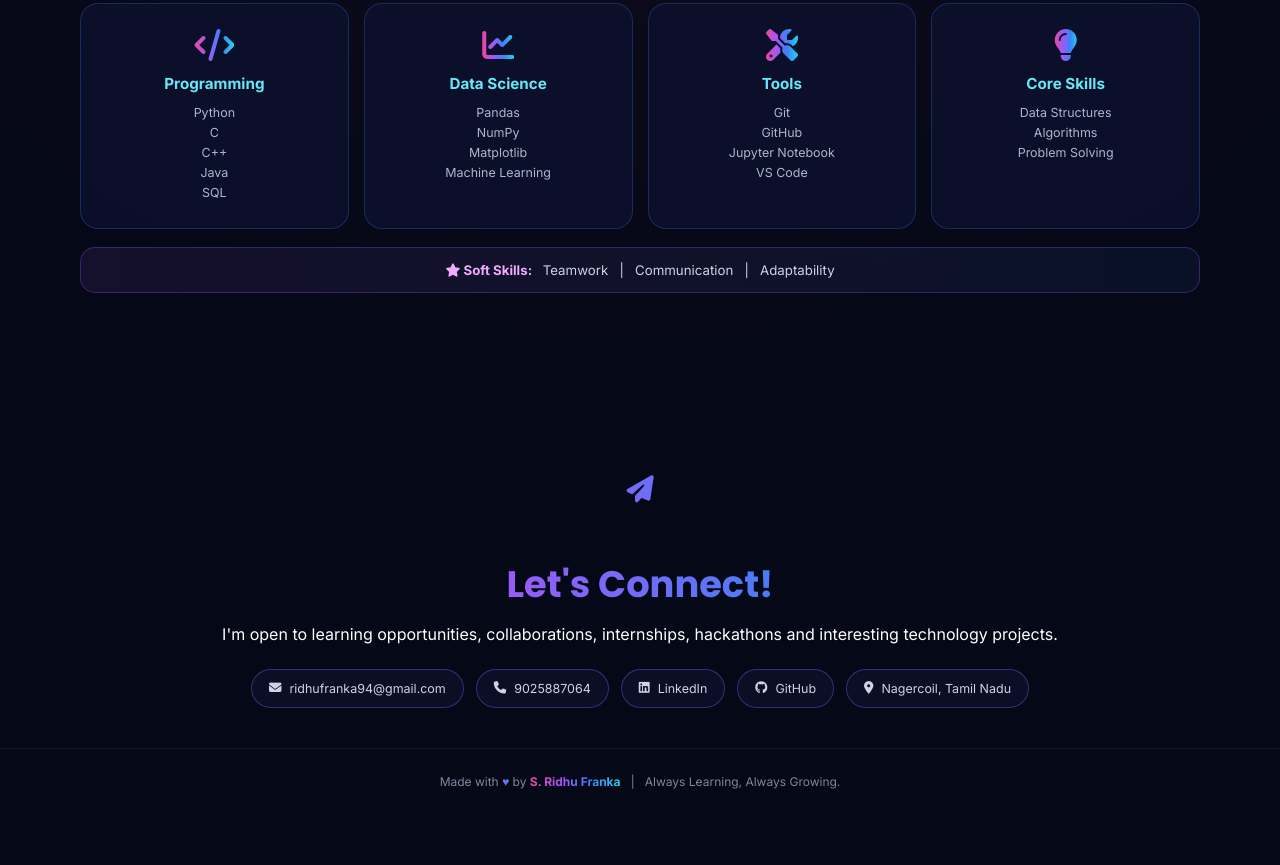
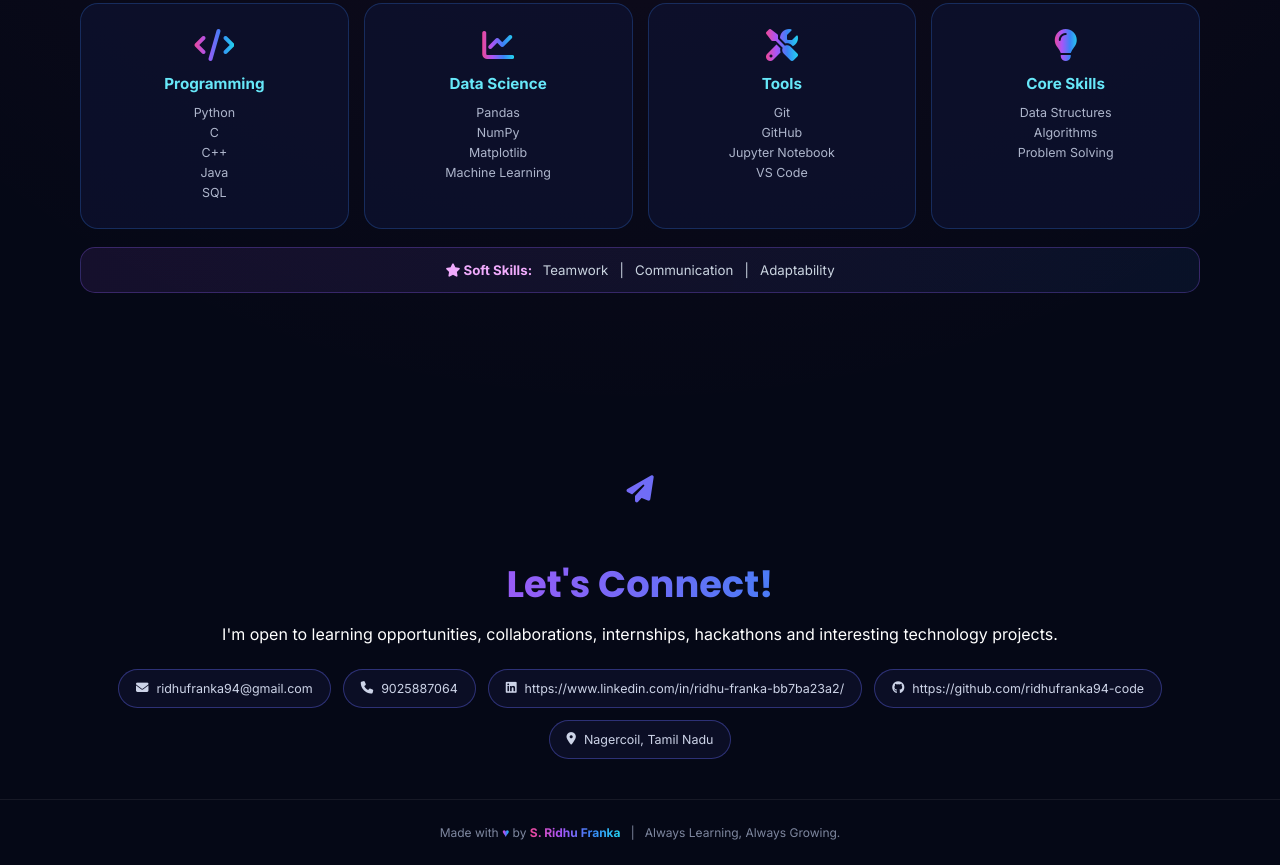
Before and after one commit to ridhufranka94-code/portfolio, a plain HTML site: page index.html in a window 1280 px wide. Shown: the part 4229-5094 px from the top of the page. Before the commit the page ends 5043 px from the top, so only its background shows below. Drawn offline with Linux system fonts and the light colour scheme.

Commit message:
Update LinkedIn and GitHub URLs in index.html

```diff
--- a/index.html
+++ b/index.html
@@ -2170,7 +2170,7 @@
                     class="contact-pill"
                 >
                     <i class="fa-brands fa-linkedin"></i>
-                    LinkedIn
+                    https://www.linkedin.com/in/ridhu-franka-bb7ba23a2/
                 </a>
 
 
@@ -2182,7 +2182,7 @@
                     class="contact-pill"
                 >
                     <i class="fa-brands fa-github"></i>
-                    GitHub
+                    https://github.com/ridhufranka94-code
                 </a>
 
 
```
